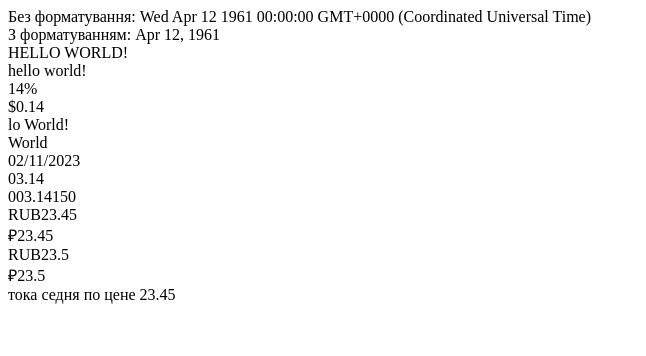
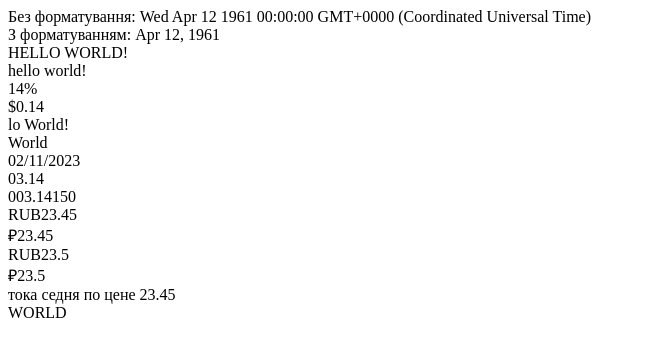
Before and after one commit to x-FIREFOUR-x/Labs_ReactivePrograming, an Angular app in the folder Lab6/Pipes1/: page / in a window 1280 px wide. Shown: the top 356 px of the page, without its empty margins (0-646 px from the left). Built offline with nearby package versions, Linux system fonts and the light colour scheme.

Commit message:
Pipes1: chains pipes

```diff
--- a/Lab6/Pipes1/src/app/app.component.ts
+++ b/Lab6/Pipes1/src/app/app.component.ts
@@ -22,7 +22,9 @@ import { Component } from '@angular/core';
                 <div>{{money | currency:'RUB':'symbol-narrow'}}</div>
                 <div>{{money | currency:'RUB':'symbol':'1.1-1'}}</div>
                 <div>{{money | currency:'RUB':'symbol-narrow':'1.1-1'}}</div>
-                <div>{{money | currency:'RUB':'тока седня по цене '}}</div>`
+                <div>{{money | currency:'RUB':'тока седня по цене '}}</div>
+
+                <div>{{message | slice:6:11 | uppercase}}</div>`
 })
 
 export class AppComponent {
@@ -32,4 +34,6 @@ export class AppComponent {
     myNewDate = Date.now();
     pi: number = 3.1415;
     money: number = 23.45;
+
+    message = "Hello World!";
 }
```
